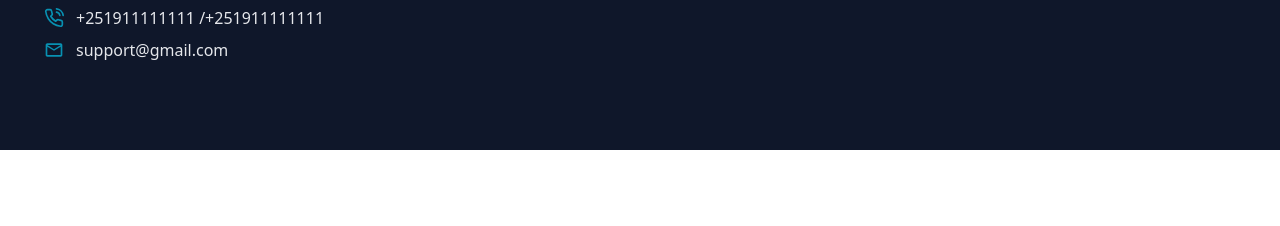
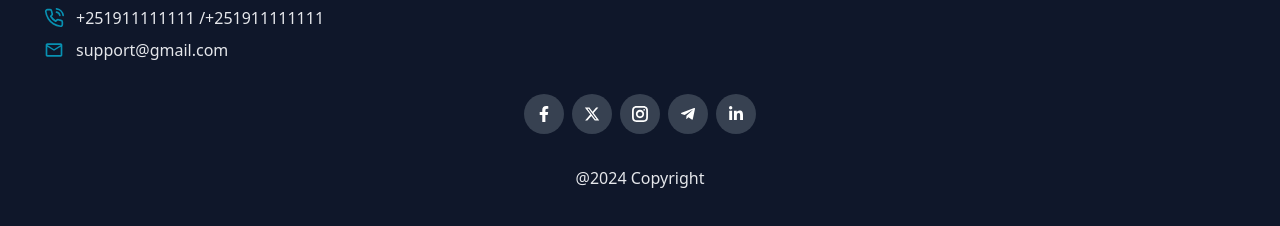
Before and after one commit to abenooo/lawyer_public_site, a Next.js app: page / in a window 1280 px wide. Shown: the part 3802-4028 px from the top of the page. Before the commit the page ends 3952 px from the top, so only its background shows below. Built offline with nearby package versions, Linux system fonts and the light colour scheme.

Commit message:
add social media link

```diff
--- a/components/Footer.jsx
+++ b/components/Footer.jsx
@@ -1,6 +1,11 @@
 import { GrLocation } from "react-icons/gr";
 import { FiPhoneCall } from "react-icons/fi";
 import { MdOutlineEmail } from "react-icons/md";
+import { FaFacebookF } from "react-icons/fa";
+import { FaXTwitter } from "react-icons/fa6";
+import { GrInstagram } from "react-icons/gr";
+import { FaTelegramPlane } from "react-icons/fa";
+import { FaLinkedinIn } from "react-icons/fa6";
 
 function Footer() {
   return (
@@ -78,9 +83,28 @@ function Footer() {
           <p>support@gmail.com</p>
         </div>
       </div>
-      <div>
-
+      <div className="flex justify-center items-center gap-2 my-8">
+        <a href="#" className="bg-gray-700 p-3 rounded-full text-white">
+          {" "}
+          <FaFacebookF />
+        </a>
+        <a href="#" className="bg-gray-700 p-3 rounded-full text-white">
+          {" "}
+          <FaXTwitter />
+        </a>
+        <a href="#" className="bg-gray-700 p-3 rounded-full text-white">
+          {" "}
+          <GrInstagram />
+        </a>
+        <a href="#" className="bg-gray-700 p-3 rounded-full text-white">
+          {" "}
+          <FaTelegramPlane />
+        </a>
+        <a href="#" className="bg-gray-700 p-3 rounded-full text-white">
+          <FaLinkedinIn />
+        </a>
       </div>
+      <p className="text-center">@2024 Copyright</p>
     </div>
   );
 }
```
